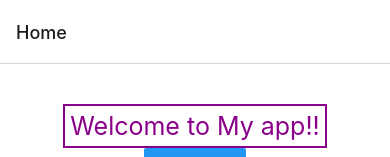
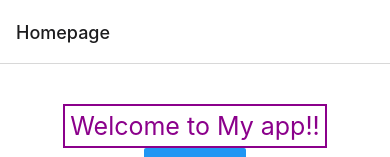
Before and after one commit to YaoyiW27/CS5520, a React Native app: screen / in a window 390 px wide. Shown: the top 157 px of the page. Built offline with nearby package versions, Linux system fonts and the light colour scheme.

Commit message:
changed name to Homepage

```diff
--- a/App.js
+++ b/App.js
@@ -11,7 +11,7 @@ export default function App() {
   return (
     <NavigationContainer>
       <Stack.Navigator>
-        <Stack.Screen name="Home" component={Home} />
+        <Stack.Screen name="Homepage" component={Home} />
       </Stack.Navigator>
     </NavigationContainer>
   )
```
